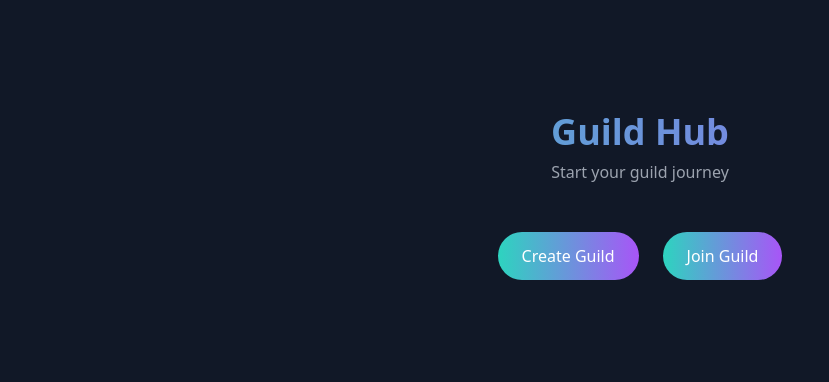
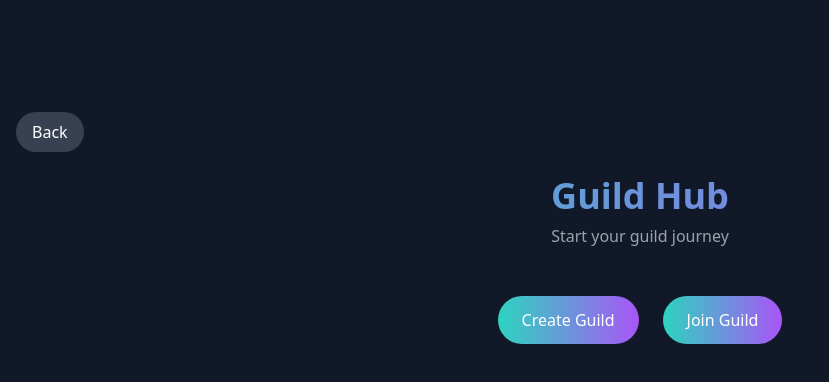
Before and after one commit to NrGjoe846/Eve, a React (Vite) app: page /guild in a window 1280 px wide. Shown: the top 382 px of the page, without its empty margins (0-829 px from the left). Built offline with nearby package versions, Linux system fonts and the light colour scheme; no server answers; sample sign-in values are in the browser's storage.

Commit message:
Update Guild.tsx

```diff
--- a/src/guild/Guild.tsx
+++ b/src/guild/Guild.tsx
@@ -8,6 +8,16 @@ const Guild = () => {
   return (
     <div className="min-h-screen bg-gray-900 text-white pt-20">
       <div className="container mx-auto px-4 py-8">
+        {/* Back Button */}
+        <motion.button
+          whileHover={{ scale: 1.05 }}
+          whileTap={{ scale: 0.95 }}
+          onClick={() => navigate('/dashboard')} // Adjust to desired back location
+          className="mb-6 px-4 py-2 bg-gray-700 text-white rounded-full hover:bg-gray-600 transition-all"
+        >
+          Back
+        </motion.button>
+
         <motion.div
           initial={{ opacity: 0, y: -20 }}
           animate={{ opacity: 1, y: 0 }}
```
